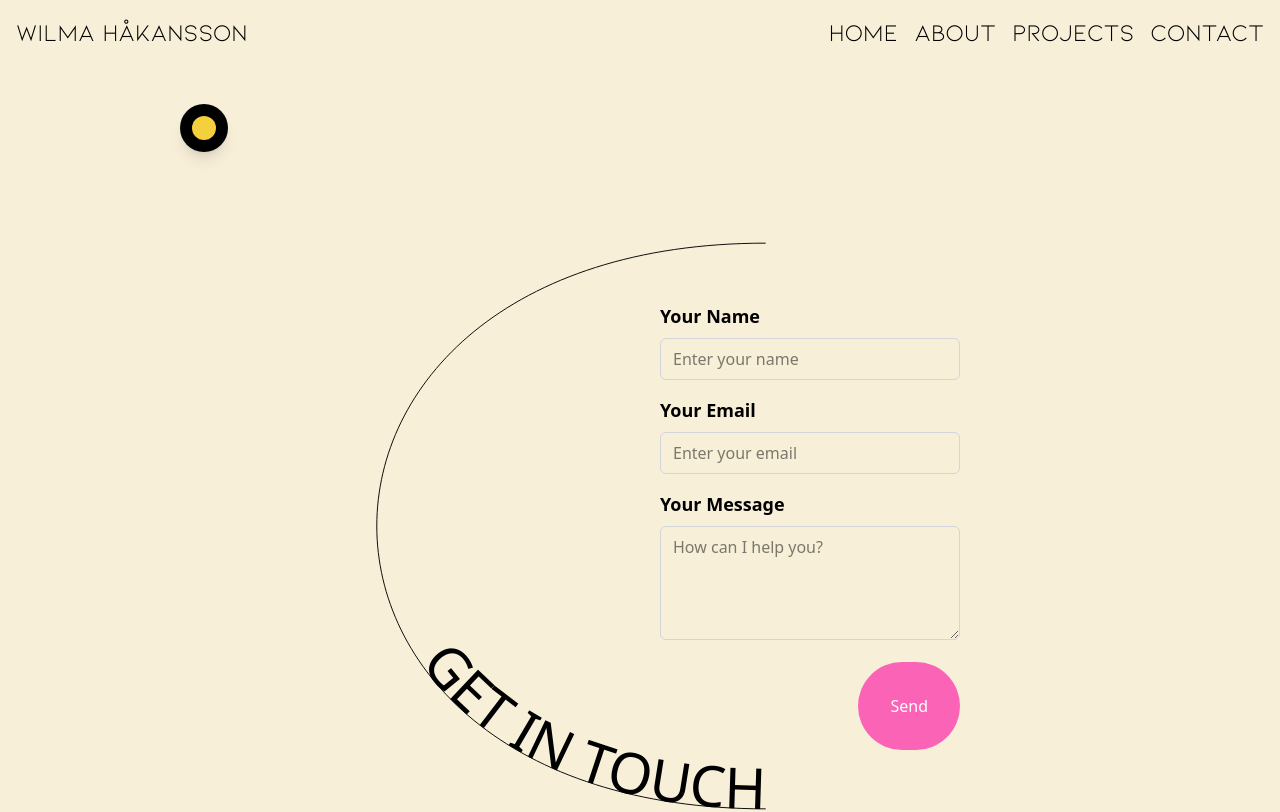
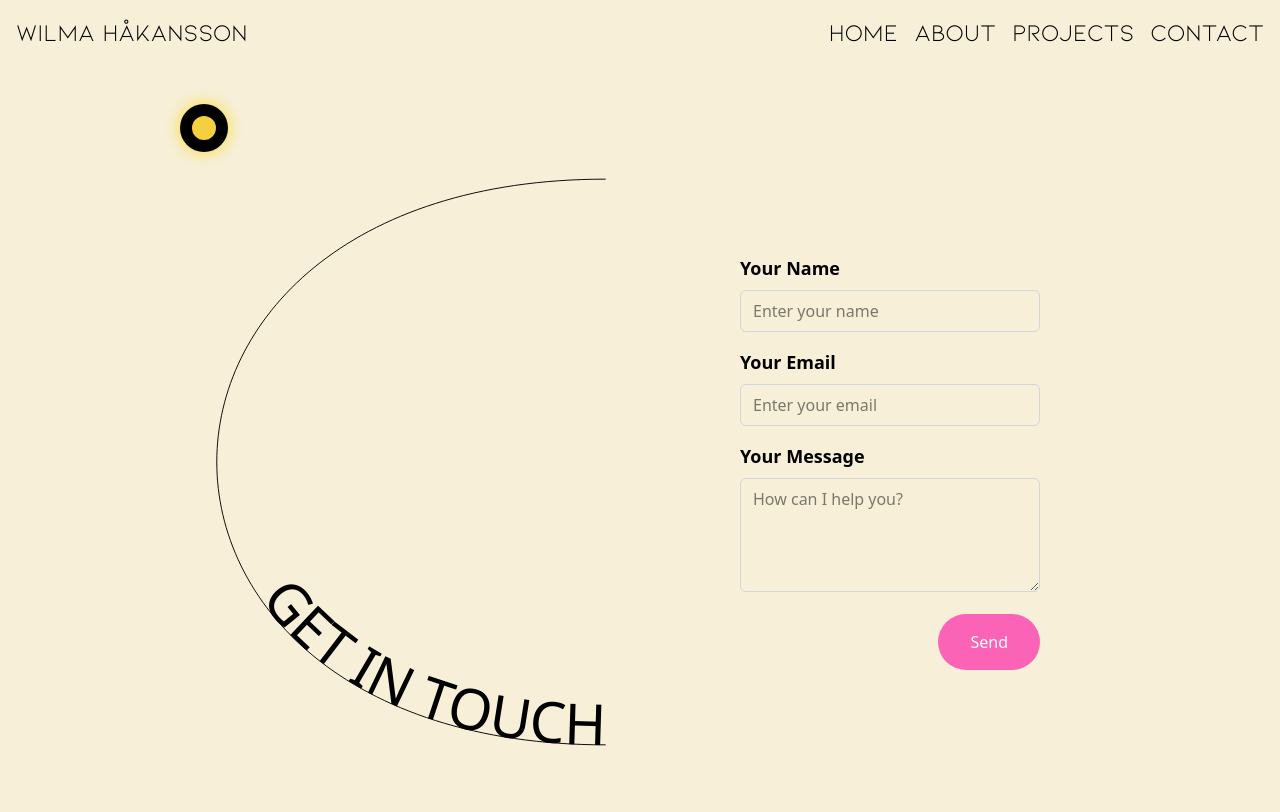
Before and after one commit to gitwilma/portfolio-project, a React (Vite) app: page /contact in a window 1280 px wide. Shown: the top 812 px of the page. Built offline with nearby package versions, Linux system fonts and the light colour scheme.

Commit message:
added dark mode for contact page and added styling on theme switcher

```diff
--- a/src/components/ThemeSwitcher.tsx
+++ b/src/components/ThemeSwitcher.tsx
@@ -26,11 +26,14 @@ const ThemeSwitcher = () => {
     <button
       onClick={toggleTheme}
       className={`w-12 h-12 rounded-full p-2 flex items-center justify-center transition-all duration-300 transform ml-45 mt-10
-        ${theme === "light" ? "bg-black" : "bg-[#F4E1C4]"}
-        shadow-lg hover:shadow-2xl
-        focus:outline-none hover:scale-105 cursor-pointer`}
+    ${
+      theme === "light"
+        ? "bg-black shadow-[0_0_15px_rgba(255,215,0,0.8)]"
+        : "bg-[#F4E1C4] shadow-[0_0_15px_rgba(244,161,97,0.8)]"
+    }
+    hover:shadow-2xl focus:outline-none hover:scale-105 cursor-pointer`}
       style={{
-        transform: theme === "light" ? "translateX(0)" : "translateX(16px)", // Flyttar cirkeln
+        transform: theme === "light" ? "translateX(0)" : "translateX(16px)",
       }}
     >
       <span
--- a/src/pages/Contact.tsx
+++ b/src/pages/Contact.tsx
@@ -19,9 +19,10 @@ export default function Contact() {
   };
 
   return (
-    <div className="flex items-center justify-center max-w-7xl mx-auto p-6">
-      {/* SVG C-formad text */}
-      <div className="w-[55%] flex justify-end">
+    <div className="flex flex-col items-center justify-center h-[90vh] p-6 mt-[-50px]">
+      <div className="flex items-center justify-between w-full max-w-7xl">
+        <div className="w-[55%] flex justify-center">
+          {" "}
           <svg width="100%" height="700" viewBox="0 0 700 700">
             <path
               id="c-curve"
@@ -40,10 +41,14 @@ export default function Contact() {
         </div>
 
         {/* Kontaktformulär */}
-      <div className="w-[35%] -ml-50">
+        <div className="w-[35%] transform translate-x-[-80px]">
+          {" "}
           <form onSubmit={handleSubmit} className="space-y-4 w-[300px]">
             <div>
-            <label htmlFor="name" className="block text-lg font-semibold mb-2">
+              <label
+                htmlFor="name"
+                className="block text-lg font-semibold mb-2"
+              >
                 Your Name
               </label>
               <input
@@ -57,7 +62,10 @@ export default function Contact() {
             </div>
 
             <div>
-            <label htmlFor="email" className="block text-lg font-semibold mb-2">
+              <label
+                htmlFor="email"
+                className="block text-lg font-semibold mb-2"
+              >
                 Your Email
               </label>
               <input
@@ -96,7 +104,7 @@ export default function Contact() {
             <div className="flex justify-end">
               <button
                 type="submit"
-              className="px-8 py-8 bg-pink-400 text-white rounded-full hover:bg-pink-600 focus:outline-none focus:ring-2 focus:ring-pink-300"
+                className="px-8 py-4 bg-pink-400 text-white rounded-full hover:bg-pink-600 focus:outline-none focus:ring-2 focus:ring-pink-300"
               >
                 Send
               </button>
@@ -104,5 +112,6 @@ export default function Contact() {
           </form>
         </div>
       </div>
+    </div>
   );
 }
--- a/src/tailwind.css
+++ b/src/tailwind.css
@@ -4,7 +4,6 @@ body.dark {
   background-color: #1C0F13 !important;
 }
 
-/* Mörkt tema för navbar */
 body.dark nav {
   background-color: #1C0F13 !important;
   color: #F4E1C4 !important;
@@ -40,6 +39,45 @@ body.dark footer a:hover {
   color: gray !important;
 }
 
+body.dark h2,
+body.dark p {
+  color: #F4E1C4;
+}
+
+.dark label {
+  color: #F8D8B0;
+}
+
+.dark input,
+.dark textarea {
+  background-color: #6B5B4D;
+  border: 1px solid #8D7B68;
+  color: #FCEBD5;
+}
+
+.dark input::placeholder,
+.dark textarea::placeholder {
+  color: #C5A991;
+}
+
+.dark button {
+  background-color: #D99A5C;
+  color: #2D1B0D;
+}
+
+.dark button:hover {
+  background-color: #E3A876;
+  box-shadow: 0 0 15px rgba(244, 161, 97, 0.7);
+}
+
+
+.dark svg text {
+  fill: #f4e1c4;
+}
+
+.dark svg path {
+  stroke: #f4e1c4;
+}
 
 
 @font-face {
```
Lines whose indentation alone changed are shown as unchanged.
